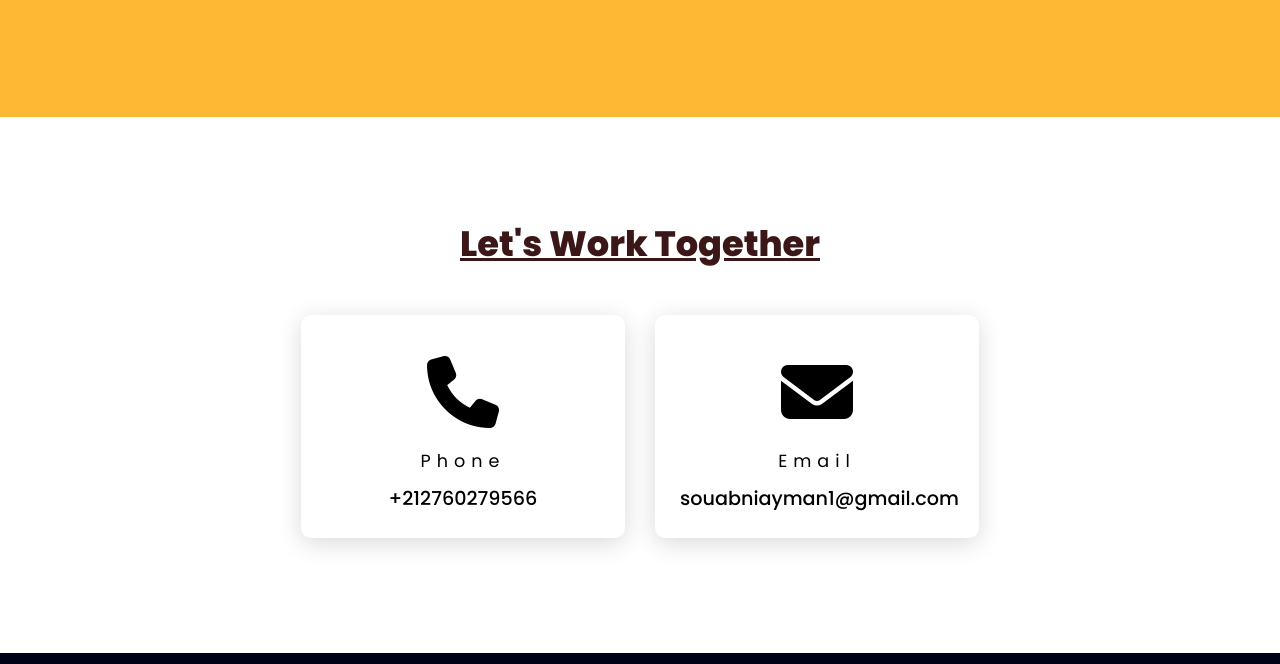
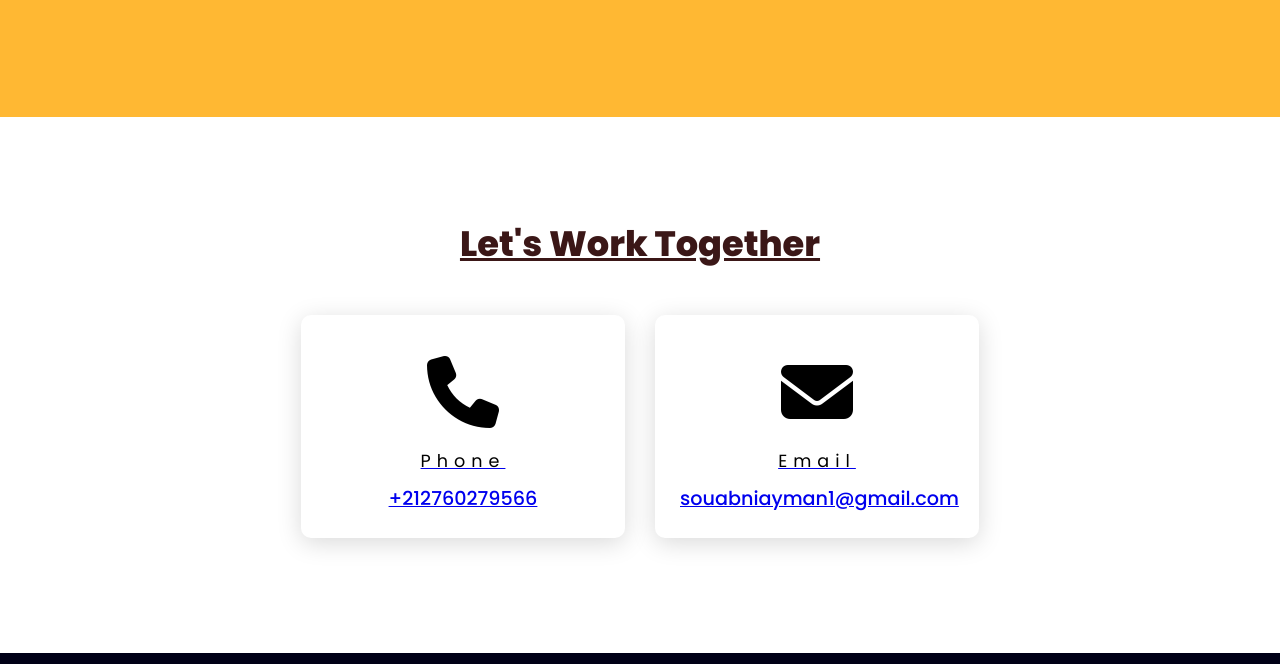
Before and after one commit to ayman-Essouabni/aymanes-souabni.github.io, a plain HTML site: page index.html in a window 1280 px wide. Shown: the part 3382-4046 px from the top of the page. Drawn offline with Linux system fonts and the light colour scheme.

Commit message:
Update index.html

```diff
--- a/index.html
+++ b/index.html
@@ -173,19 +173,19 @@
         <h2 class="title">Let's Work Together</h2>
         <div class="content">
             <div class="card">
-
+                <a class="tel-mail" href="tel:+212760279566">
                 <div class="icon">
                     <i class="fa-solid fa-phone"></i>
                 </div>
                 <div class="info">
                     <h3>Phone</h3>
                     <p>+212760279566</p>
-                </div>
+                </div></a>
             </div>
 
 
             <div class="card">
-
+                <a class="tel-mail" href="mailto:souabniayman1@gmail.com">
                 <div class="icon">
                     <i class="fa-solid fa-envelope"></i>
                 </div>
@@ -193,8 +193,8 @@
                   <h3>Email</h3>
                   <p>souabniayman1@gmail.com</p>
                 </div>
-            </div>
-
+            </div></a>
+        </div>
 
     </section>
     <footer class="footer">
```
